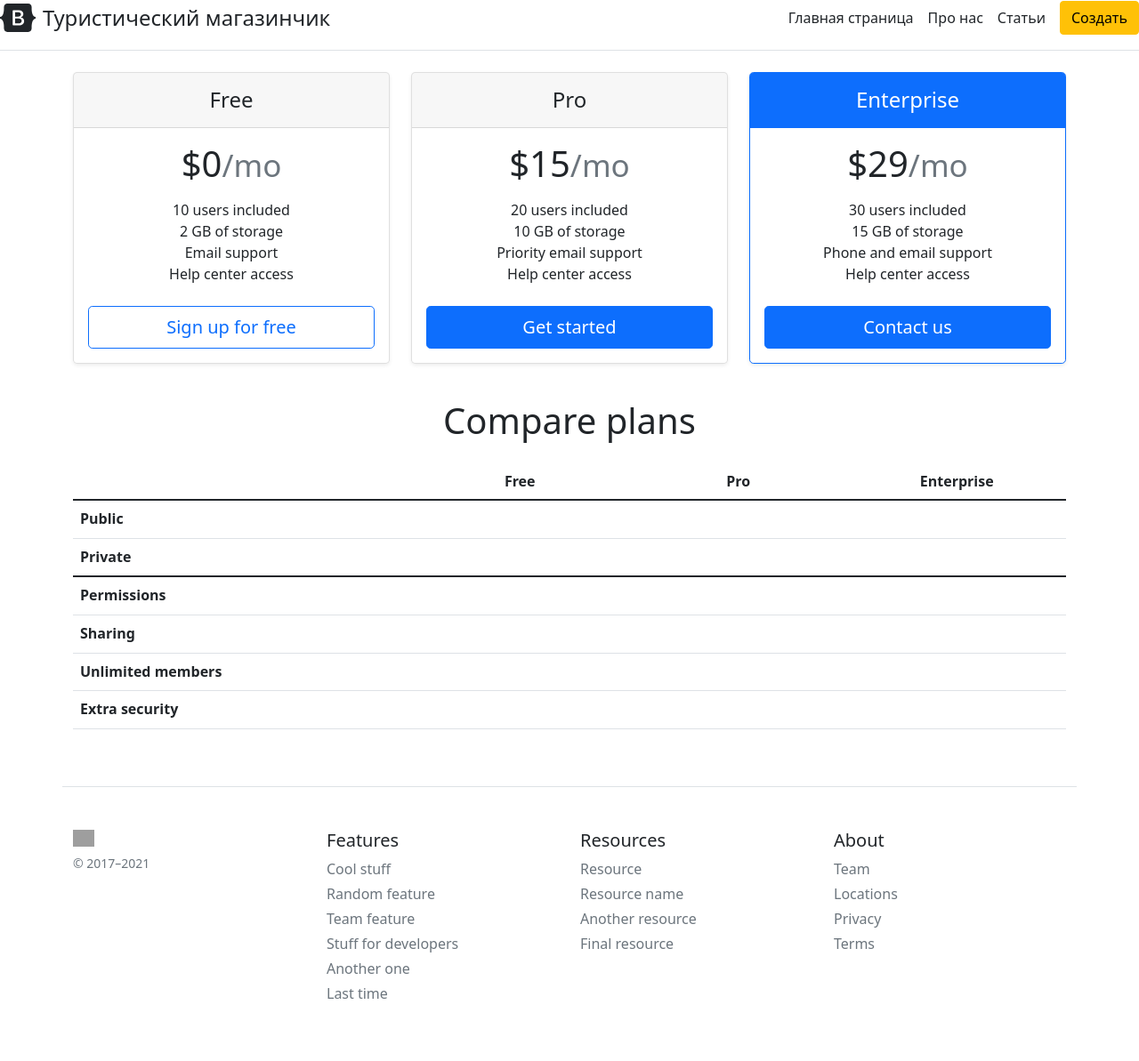
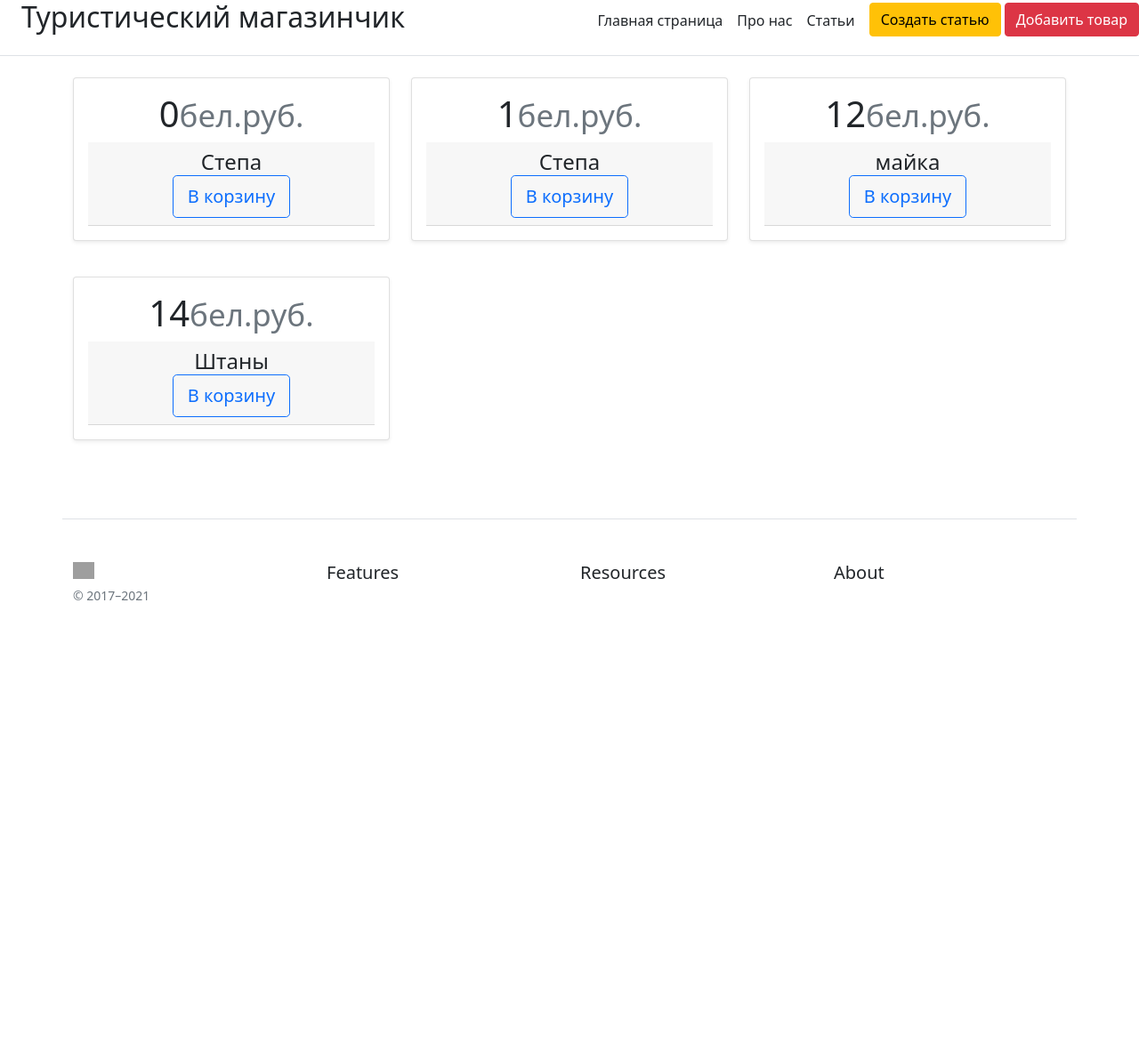
Before and after one commit to hazetk4k/Kursovaya, a Flask app: page / in a window 1280 px wide. Shown: the whole page at 89% size. After the commit the page ends 675 px from the top, so only its background shows below. Run offline with Flask 2, Linux system fonts and the light colour scheme; data comes from the database, SQL or seed files in the repository; both versions use the stored data as it was after the commit; lists and menus that the app fills with data are empty; grey boxes are pictures that could not be loaded.

Commit message:
Add items, index changed

```diff
--- a/app.py
+++ b/app.py
@@ -6,6 +6,22 @@ app = Flask(__name__)
 app.config['SQLALCHEMY_DATABASE_URI'] = 'sqlite:///blog.db'
 app.config['SQLALCHEMY_TRACK_MODIFICATIONS'] = False
 db = SQLAlchemy(app)
+
+
+# id title price isActive      text
+# 1 Skirt1    25      True
+# 2 Skirt2    35      False
+# 3 Skirt3    45      True
+
+class Items(db.Model):
+    id = db.Column(db.Integer, primary_key=True)
+    title = db.Column(db.String(150), nullable=False)
+    price = db.Column(db.Integer, nullable=False)
+    isActive = db.Column(db.Boolean, default=True)
+    text = db.Column(db.Text, nullable=False)
+
+    def __repr__(self):
+        return f"Товар: {self.title}"
 
 
 class Article(db.Model):
@@ -22,12 +38,32 @@ class Article(db.Model):
 @app.route('/')  # отслеживание главной странички
 @app.route('/home')
 def index():
-    return render_template("index.html")
+    items = Items.query.order_by(Items.price).all()
+    return render_template("index.html", items=items)
 
 
 @app.route('/about')  # отслеживание главной странички
 def about():
     return render_template("about.html")
+
+
+@app.route('/add_item', methods=['POST', 'GET'])  # отслеживание главной странички
+def add_item():
+    if request.method == "POST":
+        title = request.form['title']
+        price = request.form['price']
+        text = request.form['text']
+
+        item = Items(title=title, price=price, text=text)
+
+        try:
+            db.session.add(item)
+            db.session.commit()
+            return redirect('/')
+        except:
+            return "При добавлении товара что-то пошло не так..."
+    else:
+        return render_template("add_item.html")
 
 
 @app.route('/posts')
--- a/templates/about.html
+++ b/templates/about.html
@@ -1,11 +1,14 @@
 {% extends "base.html" %}
 
 {% block title %}
-Страница про нас
+<title>Страница про нас</title>
 {% endblock %}
 
 {% block body %}
 <div class="container">
+    <div class="row align-items-center">
     <h1> Страница про нас </h1>
+    <p>Это новый интернет-магазин снаряжения для любого вида туризма в любой сезон года! Мы гарантируем хорошее качество товара и приятные цены!</p>
+    </div>
 </div>
 {% endblock %}
--- a/templates/base.html
+++ b/templates/base.html
@@ -12,21 +12,19 @@
 <body>
 <div class="d-flex flex-column flex-md-row align-items-center pb-3 mb-4 border-bottom">
     <a href="/" class="d-flex align-items-center text-dark text-decoration-none">
-        <svg xmlns="http://www.w3.org/2000/svg" width="40" height="32" class="me-2" viewBox="0 0 118 94" role="img">
-            <title>Bootstrap</title>
-            <path fill-rule="evenodd" clip-rule="evenodd"
-                  d="M24.509 0c-6.733 0-11.715 5.893-11.492 12.284.214 6.14-.064 14.092-2.066 20.577C8.943 39.365 5.547 43.485 0 44.014v5.972c5.547.529 8.943 4.649 10.951 11.153 2.002 6.485 2.28 14.437 2.066 20.577C12.794 88.106 17.776 94 24.51 94H93.5c6.733 0 11.714-5.893 11.491-12.284-.214-6.14.064-14.092 2.066-20.577 2.009-6.504 5.396-10.624 10.943-11.153v-5.972c-5.547-.529-8.934-4.649-10.943-11.153-2.002-6.484-2.28-14.437-2.066-20.577C105.214 5.894 100.233 0 93.5 0H24.508zM80 57.863C80 66.663 73.436 72 62.543 72H44a2 2 0 01-2-2V24a2 2 0 012-2h18.437c9.083 0 15.044 4.92 15.044 12.474 0 5.302-4.01 10.049-9.119 10.88v.277C75.317 46.394 80 51.21 80 57.863zM60.521 28.34H49.948v14.934h8.905c6.884 0 10.68-2.772 10.68-7.727 0-4.643-3.264-7.207-9.012-7.207zM49.948 49.2v16.458H60.91c7.167 0 10.964-2.876 10.964-8.281 0-5.406-3.903-8.178-11.425-8.178H49.948z"
-                  fill="currentColor"></path>
-        </svg>
-        <span class="fs-4">Туристический магазинчик</span>
+        <h2 class="container px-4">Туристический магазинчик</h2>
     </a>
 
     <nav class="d-inline-flex mt-2 mt-md-0 ms-md-auto">
         <a class="me-3 py-2 text-dark text-decoration-none" href="/">Главная страница</a>
         <a class="me-3 py-2 text-dark text-decoration-none" href="/about">Про нас</a>
         <a class="me-3 py-2 text-dark text-decoration-none" href="/posts">Статьи</a>
+        <form>
+        <a class="btn btn-warning" href="/create-article">Создать статью</a>
+        <a class="btn btn-danger" href="/add_item">Добавить товар</a>
+        </form>
     </nav>
-    <a class="btn btn-warning" href="/create-article">Создать</a>
+
 </div>
 {% block body %}{% endblock %}
 <footer class="container pt-4 my-md-5 pt-md-5 border-top">
@@ -38,30 +36,30 @@
       <div class="col-6 col-md">
         <h5>Features</h5>
         <ul class="list-unstyled text-small">
-          <li class="mb-1"><a class="link-secondary text-decoration-none" href="#">Cool stuff</a></li>
-          <li class="mb-1"><a class="link-secondary text-decoration-none" href="#">Random feature</a></li>
-          <li class="mb-1"><a class="link-secondary text-decoration-none" href="#">Team feature</a></li>
-          <li class="mb-1"><a class="link-secondary text-decoration-none" href="#">Stuff for developers</a></li>
-          <li class="mb-1"><a class="link-secondary text-decoration-none" href="#">Another one</a></li>
-          <li class="mb-1"><a class="link-secondary text-decoration-none" href="#">Last time</a></li>
+<!--          <li class="mb-1"><a class="link-secondary text-decoration-none" href="#">Cool stuff</a></li>-->
+<!--          <li class="mb-1"><a class="link-secondary text-decoration-none" href="#">Random feature</a></li>-->
+<!--          <li class="mb-1"><a class="link-secondary text-decoration-none" href="#">Team feature</a></li>-->
+<!--          <li class="mb-1"><a class="link-secondary text-decoration-none" href="#">Stuff for developers</a></li>-->
+<!--          <li class="mb-1"><a class="link-secondary text-decoration-none" href="#">Another one</a></li>-->
+<!--          <li class="mb-1"><a class="link-secondary text-decoration-none" href="#">Last time</a></li>-->
         </ul>
       </div>
       <div class="col-6 col-md">
         <h5>Resources</h5>
         <ul class="list-unstyled text-small">
-          <li class="mb-1"><a class="link-secondary text-decoration-none" href="#">Resource</a></li>
-          <li class="mb-1"><a class="link-secondary text-decoration-none" href="#">Resource name</a></li>
-          <li class="mb-1"><a class="link-secondary text-decoration-none" href="#">Another resource</a></li>
-          <li class="mb-1"><a class="link-secondary text-decoration-none" href="#">Final resource</a></li>
+<!--          <li class="mb-1"><a class="link-secondary text-decoration-none" href="#">Resource</a></li>-->
+<!--          <li class="mb-1"><a class="link-secondary text-decoration-none" href="#">Resource name</a></li>-->
+<!--          <li class="mb-1"><a class="link-secondary text-decoration-none" href="#">Another resource</a></li>-->
+<!--          <li class="mb-1"><a class="link-secondary text-decoration-none" href="#">Final resource</a></li>-->
         </ul>
       </div>
       <div class="col-6 col-md">
         <h5>About</h5>
         <ul class="list-unstyled text-small">
-          <li class="mb-1"><a class="link-secondary text-decoration-none" href="#">Team</a></li>
-          <li class="mb-1"><a class="link-secondary text-decoration-none" href="#">Locations</a></li>
-          <li class="mb-1"><a class="link-secondary text-decoration-none" href="#">Privacy</a></li>
-          <li class="mb-1"><a class="link-secondary text-decoration-none" href="#">Terms</a></li>
+<!--          <li class="mb-1"><a class="link-secondary text-decoration-none" href="#">Team</a></li>-->
+<!--          <li class="mb-1"><a class="link-secondary text-decoration-none" href="#">Locations</a></li>-->
+<!--          <li class="mb-1"><a class="link-secondary text-decoration-none" href="#">Privacy</a></li>-->
+<!--          <li class="mb-1"><a class="link-secondary text-decoration-none" href="#">Terms</a></li>-->
         </ul>
       </div>
     </div>
--- a/templates/create-article.html
+++ b/templates/create-article.html
@@ -8,9 +8,9 @@
 <div class="container">
     <h1> Добавление статьи </h1>
     <form method="post">
-        <input type="text" name="title" id="title" class="form-control"><br>
-        <textarea name="intro" id="intro" class="form-control"></textarea><br>
-        <textarea name="text" id="text" class="form-control"></textarea><br>
+        <input type="text" name="title" id="title" class="form-control" placeholder="Название статьи"><br>
+        <textarea name="intro" id="intro" class="form-control" placeholder="Анонс"></textarea><br>
+        <textarea name="text" id="text" class="form-control" placeholder="Основной текст статьи"></textarea><br>
         <input type="submit" class="btn btn-success" value="Отправить">
     </form>
 </div>
--- a/templates/index.html
+++ b/templates/index.html
@@ -3,119 +3,28 @@
 {% block title %}
 Главная страница
 {% endblock %}
+{% block body %}
 
-{% block body %}
-<main>
+
 <div class="container">
     <div class="row row-cols-1 row-cols-md-3 mb-3 text-center">
+        {% for i in items %}
+        <div class="card-deck mb-3 text-center">
             <div class="col">
-        <div class="card mb-4 rounded-3 shadow-sm">
-          <div class="card-header py-3">
-            <h4 class="my-0 fw-normal">Free</h4>
-          </div>
+                <div class="card mb-4 shadow-sm">
                     <div class="card-body">
-            <h1 class="card-title pricing-card-title">$0<small class="text-muted fw-light">/mo</small></h1>
-            <ul class="list-unstyled mt-3 mb-4">
-              <li>10 users included</li>
-              <li>2 GB of storage</li>
-              <li>Email support</li>
-              <li>Help center access</li>
-            </ul>
-            <button type="button" class="w-100 btn btn-lg btn-outline-primary">Sign up for free</button>
-          </div>
-        </div>
-      </div>
-      <div class="col">
-        <div class="card mb-4 rounded-3 shadow-sm">
-          <div class="card-header py-3">
-            <h4 class="my-0 fw-normal">Pro</h4>
-          </div>
-          <div class="card-body">
-            <h1 class="card-title pricing-card-title">$15<small class="text-muted fw-light">/mo</small></h1>
-            <ul class="list-unstyled mt-3 mb-4">
-              <li>20 users included</li>
-              <li>10 GB of storage</li>
-              <li>Priority email support</li>
-              <li>Help center access</li>
-            </ul>
-            <button type="button" class="w-100 btn btn-lg btn-primary">Get started</button>
-          </div>
-        </div>
-      </div>
-      <div class="col">
-        <div class="card mb-4 rounded-3 shadow-sm border-primary">
-          <div class="card-header py-3 text-white bg-primary border-primary">
-            <h4 class="my-0 fw-normal">Enterprise</h4>
-          </div>
-          <div class="card-body">
-            <h1 class="card-title pricing-card-title">$29<small class="text-muted fw-light">/mo</small></h1>
-            <ul class="list-unstyled mt-3 mb-4">
-              <li>30 users included</li>
-              <li>15 GB of storage</li>
-              <li>Phone and email support</li>
-              <li>Help center access</li>
-            </ul>
-            <button type="button" class="w-100 btn btn-lg btn-primary">Contact us</button>
+                        <h1 class="card-title pricing-card-title">{{ i.price }}<small
+                                class="text-muted fw-light">бел.руб.</small></h1>
+                        <div class="card-header">
+                            <h4 class="my-0 font-weight-normal">{{ i.title }}</h4>
+                            <a href="" class="btn btn-lg btn-block btn-outline-primary">В корзину</a>
                         </div>
                     </div>
                 </div>
             </div>
-
-    <h2 class="display-6 text-center mb-4">Compare plans</h2>
-
-    <div class="table-responsive">
-      <table class="table text-center">
-        <thead>
-          <tr>
-            <th style="width: 34%;"></th>
-            <th style="width: 22%;">Free</th>
-            <th style="width: 22%;">Pro</th>
-            <th style="width: 22%;">Enterprise</th>
-          </tr>
-        </thead>
-        <tbody>
-          <tr>
-            <th scope="row" class="text-start">Public</th>
-            <td><svg class="bi" width="24" height="24"><use xlink:href="#check"></use></svg></td>
-            <td><svg class="bi" width="24" height="24"><use xlink:href="#check"></use></svg></td>
-            <td><svg class="bi" width="24" height="24"><use xlink:href="#check"></use></svg></td>
-          </tr>
-          <tr>
-            <th scope="row" class="text-start">Private</th>
-            <td></td>
-            <td><svg class="bi" width="24" height="24"><use xlink:href="#check"></use></svg></td>
-            <td><svg class="bi" width="24" height="24"><use xlink:href="#check"></use></svg></td>
-          </tr>
-        </tbody>
-
-        <tbody>
-          <tr>
-            <th scope="row" class="text-start">Permissions</th>
-            <td><svg class="bi" width="24" height="24"><use xlink:href="#check"></use></svg></td>
-            <td><svg class="bi" width="24" height="24"><use xlink:href="#check"></use></svg></td>
-            <td><svg class="bi" width="24" height="24"><use xlink:href="#check"></use></svg></td>
-          </tr>
-          <tr>
-            <th scope="row" class="text-start">Sharing</th>
-            <td></td>
-            <td><svg class="bi" width="24" height="24"><use xlink:href="#check"></use></svg></td>
-            <td><svg class="bi" width="24" height="24"><use xlink:href="#check"></use></svg></td>
-          </tr>
-          <tr>
-            <th scope="row" class="text-start">Unlimited members</th>
-            <td></td>
-            <td><svg class="bi" width="24" height="24"><use xlink:href="#check"></use></svg></td>
-            <td><svg class="bi" width="24" height="24"><use xlink:href="#check"></use></svg></td>
-          </tr>
-          <tr>
-            <th scope="row" class="text-start">Extra security</th>
-            <td></td>
-            <td></td>
-            <td><svg class="bi" width="24" height="24"><use xlink:href="#check"></use></svg></td>
-          </tr>
-        </tbody>
-      </table>
+        </div>
+        {% endfor %}
     </div>
 </div>
-  </main>
+
 {% endblock %}
```
Also changed, not shown: templates/add_item.html (added, +17 -0 lines), blog.db. Lines whose indentation alone changed are shown as unchanged.
